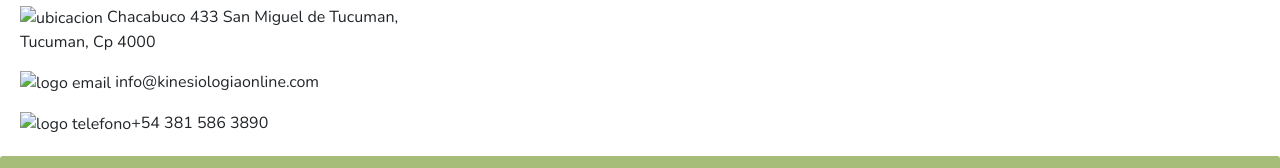
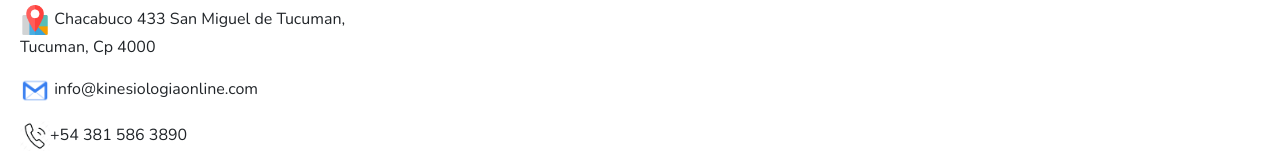
Before and after one commit to Belu85/trabajo-final1, a website: page index.html in a window 1280 px wide. Shown: the part 3813-3981 px from the top of the page. Drawn offline with nearby package versions, Linux system fonts and the light colour scheme; the site is published under a folder, as on GitHub Pages, so addresses that start at the root find nothing.

Commit message:
imagenes

```diff
--- a/index.html
+++ b/index.html
@@ -310,12 +310,12 @@
     <div class="info col-md-4">
       <h4>Info Contacto</h4>
       <div></div>
-      <p><img src="/images/location.png" alt="ubicacion"> Chacabuco 433 San Miguel de Tucuman,<br>
+      <p><img src="images/location.png" alt="ubicacion"> Chacabuco 433 San Miguel de Tucuman,<br>
         Tucuman, Cp 4000</p>
       <div></div>
-      <p><img src="/images/email.png" alt="logo email">  info@kinesiologiaonline.com</p>
+      <p><img src="images/email.png" alt="logo email">  info@kinesiologiaonline.com</p>
       <div></div>
-      <p> <img src="/images/phone.jpg" alt="logo telefono">+54 381 586 3890</p>
+      <p> <img src="images/phone.jpg" alt="logo telefono">+54 381 586 3890</p>
     </div>
     <div>
       <div class="ubicacion">
```
